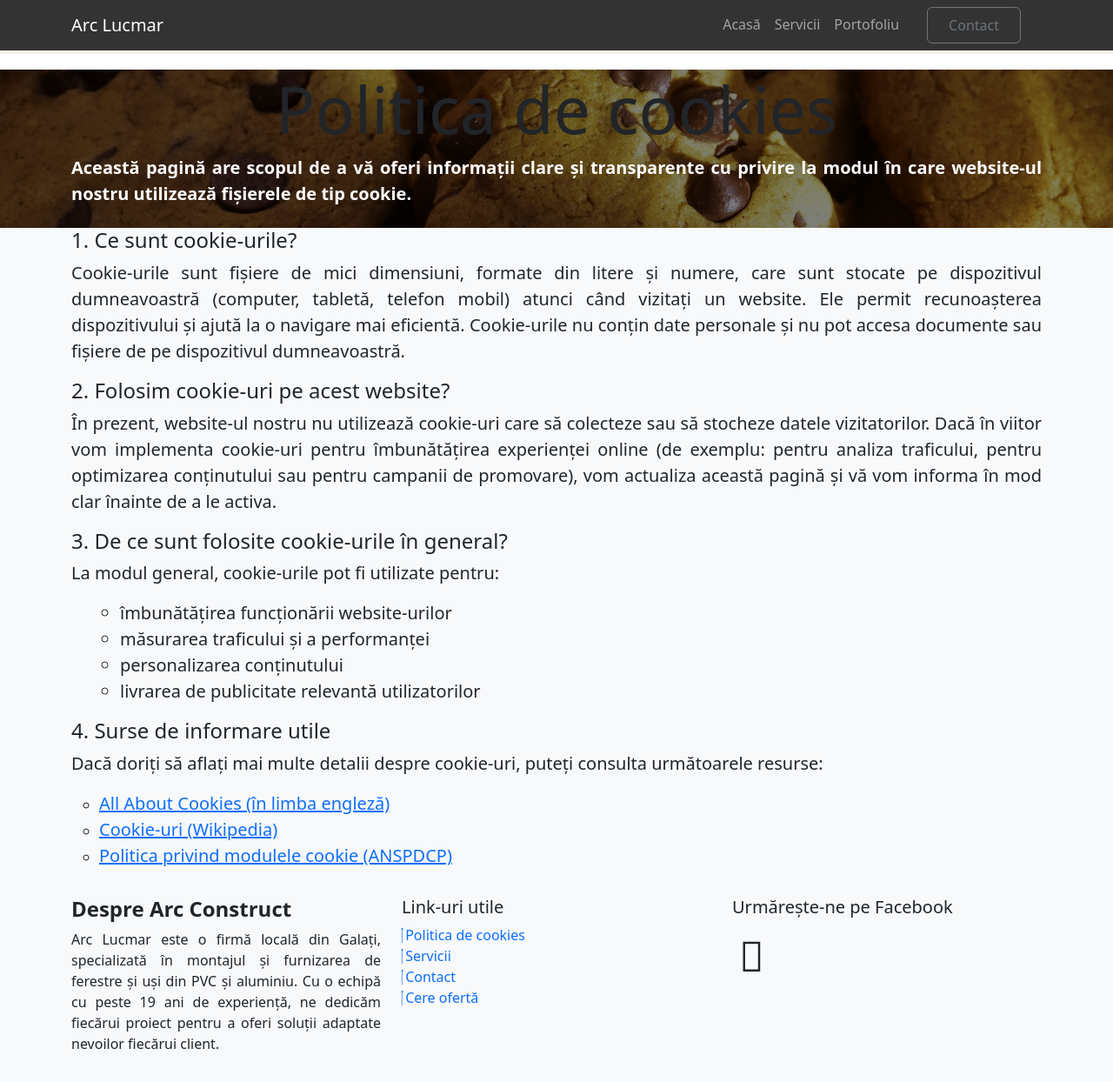
After one commit to DanielDeaconescu/arc_lucmar, a PHP site: page /cookies.php in a window 1280 px wide. The commit adds this page. Shown: the whole page at 87% size. Run offline with PHP 8.4, Linux system fonts and the light colour scheme; style sheets or scripts are compiled from the project's sources; some libraries are stand-ins or nearby versions.

Commit message:
implemented the cookies page

```diff
--- a/components/header.php
+++ b/components/header.php
@@ -20,6 +20,9 @@
       $headerBg = 'header-contact';
       $headerP = 'Suntem aici pentru a vă răspunde rapid la orice întrebare și pentru a vă oferi consultanță personalizată pentru ferestrele și ușile dumneavoastră din PVC și aluminiu. Completați formularul de mai jos, sunați-ne sau scrieți-ne pe email și echipa noastră cu peste 19 ani de experiență vă va ajuta să găsiți cea mai bună soluție pentru căminul dumneavoastră. Așteptăm cu interes să colaborăm!';
       break;
+    case "cookies.php":
+      $headerBg = 'header-cookies';
+      $headerP = 'Această pagină are scopul de a vă oferi informații clare și transparente cu privire la modul în care website-ul nostru utilizează fișierele de tip cookie.';
   }
 ?>
 
@@ -34,10 +37,17 @@
                     <p class="lead mb-4 p-header">
                         <?php echo $headerP; ?>
                     </p>
-                    <button class="btn btn-primary btn-lg m-2" type="button" data-bs-toggle="modal"
+                    <?php
+                      if ($page != "cookies.php") {
+                        echo '
+                          <button class="btn btn-primary btn-lg m-2" type="button" data-bs-toggle="modal"
                         data-bs-target="#formModal">
-                        Cere ofertă
-                    </button>
+                            Cere ofertă
+                          </button>
+                        ';
+                      }
+                    ?>
+
                     <?php
                 if($page == "index.php") {
                   echo '
--- /dev/null
+++ b/cookies.php
@@ -0,0 +1,112 @@
+<!DOCTYPE html>
+<html lang="en">
+
+<head>
+    <meta charset="UTF-8" />
+    <meta http-equiv="X-UA-Compatible" content="IE=edge" />
+    <meta name="viewport" content="width=device-width, initial-scale=1.0" />
+    <link rel="preconnect" href="https://fonts.googleapis.com" />
+    <link rel="preconnect" href="https://fonts.gstatic.com" crossorigin />
+    <link href="https://fonts.googleapis.com/css2?family=Open+Sans:wght@300;400;500;600;700&display=swap"
+        rel="stylesheet" />
+    <!-- Fontawesome -->
+    <link rel="stylesheet" href="css/font-awesome.css" />
+    <!-- Bootstrap -->
+    <link rel="stylesheet" href="css/bootstrap.css" />
+    <!-- Custom style -->
+    <link rel="stylesheet" href="css/styles.css" />
+    <!-- Favicon -->
+    <link rel="icon" href="images/favicon.png" />
+    <title>Arc Construct | Acasă</title>
+</head>
+
+<body>
+    <?php include "navbar.php" ?>
+
+    <!-- Header -->
+    <?php
+      $headerText = "Politica de cookies";
+      include "./components/header.php"
+     ?>
+
+    <!-- Cookies Section -->
+    <section id="cookies" class="cookies bg-light py-6">
+        <div class="container">
+            <div class="row justify-content-center">
+                <div class="col-lg-12">
+                    <ul class="list-unstyled">
+                        <li class="mb-3">
+                            <h4 class="text-dark">1. Ce sunt cookie-urile?</h4>
+                            <p class="text-justify fs-5">
+                                Cookie-urile sunt fișiere de mici dimensiuni, formate din litere și numere, care sunt
+                                stocate pe dispozitivul dumneavoastră (computer, tabletă, telefon mobil) atunci când
+                                vizitați un website. Ele permit recunoașterea dispozitivului și ajută la o navigare mai
+                                eficientă.
+
+                                Cookie-urile nu conțin date personale și nu pot accesa documente sau fișiere de pe
+                                dispozitivul dumneavoastră.
+                            </p>
+                        </li>
+                        <li class="mb-3">
+                            <h4 class="text-dark">2. Folosim cookie-uri pe acest website?</h4>
+                            <p class="text-justify fs-5">
+                                În prezent, website-ul nostru nu utilizează cookie-uri care să colecteze sau să stocheze
+                                datele vizitatorilor.
+                                Dacă în viitor vom implementa cookie-uri pentru îmbunătățirea experienței online (de
+                                exemplu: pentru analiza traficului, pentru optimizarea conținutului sau pentru campanii
+                                de promovare), vom actualiza această pagină și vă vom informa în mod clar înainte de a
+                                le activa.
+                            </p>
+                        </li>
+                        <li class="mb-3">
+                            <h4 class="text-dark">3. De ce sunt folosite cookie-urile în general?</h4>
+                            <p class="text-justify fs-5">
+                                La modul general, cookie-urile pot fi utilizate pentru:
+                            </p>
+                            <ul class="ms-4">
+                                <li class="fs-5">îmbunătățirea funcționării website-urilor</li>
+                                <li class="fs-5">măsurarea traficului și a performanței</li>
+                                <li class="fs-5">personalizarea conținutului</li>
+                                <li class="fs-5">livrarea de publicitate relevantă utilizatorilor</li>
+                            </ul>
+                        </li>
+                        <li class="mb-3">
+                            <h4 class="text-dark">4. Surse de informare utile</h4>
+                            <p class="text-justify fs-5">
+                                Dacă doriți să aflați mai multe detalii despre cookie-uri, puteți consulta următoarele
+                                resurse:
+                            </p>
+                            <ul>
+                                <li>
+                                    <a target="_blank" href="https://allaboutcookies.org/" class="fs-5">All About
+                                        Cookies (în limba
+                                        engleză)</a>
+                                </li>
+                                <li>
+                                    <a href="https://ro.wikipedia.org/wiki/Cookie" target="_blank"
+                                        class="fs-5">Cookie-uri
+                                        (Wikipedia)</a>
+                                </li>
+                                <li>
+                                    <a href="https://www.dataprotection.ro/?page=Cookies" target="_blank"
+                                        class="fs-5">Politica
+                                        privind modulele cookie (ANSPDCP)</a>
+                                </li>
+                            </ul>
+                        </li>
+                    </ul>
+                </div>
+            </div>
+        </div>
+    </section>
+
+
+    <?php include "./components/footer.php" ?>
+
+
+    <script src="js/bootstrap.bundle.min.js"></script>
+    <!-- Custom JavaScript -->
+    <script src="js/script.js"></script>
+</body>
+
+</html>
--- a/scss/styles.scss
+++ b/scss/styles.scss
@@ -88,6 +88,23 @@
   width: 100%;
   height: 100%;
   background: rgba(0, 0, 0, 0.5);
+}
+
+.header-cookies {
+  background: url("../images/cookies-image.jpg");
+  background-size: cover;
+  background-repeat: no-repeat;
+  background-position: center;
+}
+
+.header-cookies::before {
+  content: "";
+  position: absolute;
+  top: 0;
+  left: 0;
+  width: 100%;
+  height: 100%;
+  background-color: rgba(0, 0, 0, 0.5);
 }
 
 // Header end
@@ -335,6 +352,12 @@
 
 // Landing page end
 
+// Cookies page start
+
+
+
+// Cookies page end
+
 
 .xl-text {
   font-size: 75px;
--- a/services.php
+++ b/services.php
@@ -43,8 +43,6 @@
 <html lang="en">
 
 <head>
-
-    <head>
     <meta charset="UTF-8" />
     <meta http-equiv="X-UA-Compatible" content="IE=edge" />
     <meta name="viewport" content="width=device-width, initial-scale=1.0" />
@@ -61,7 +59,6 @@
     <!-- Favicon -->
     <link rel="icon" href="images/favicon.png" />
     <title>Arc Construct | Acasă</title>
-    </head>
 </head>
 
 <body>
```
Also changed, not shown: images/cookies-image.jpg (added). Lines whose indentation alone changed are shown as unchanged.
